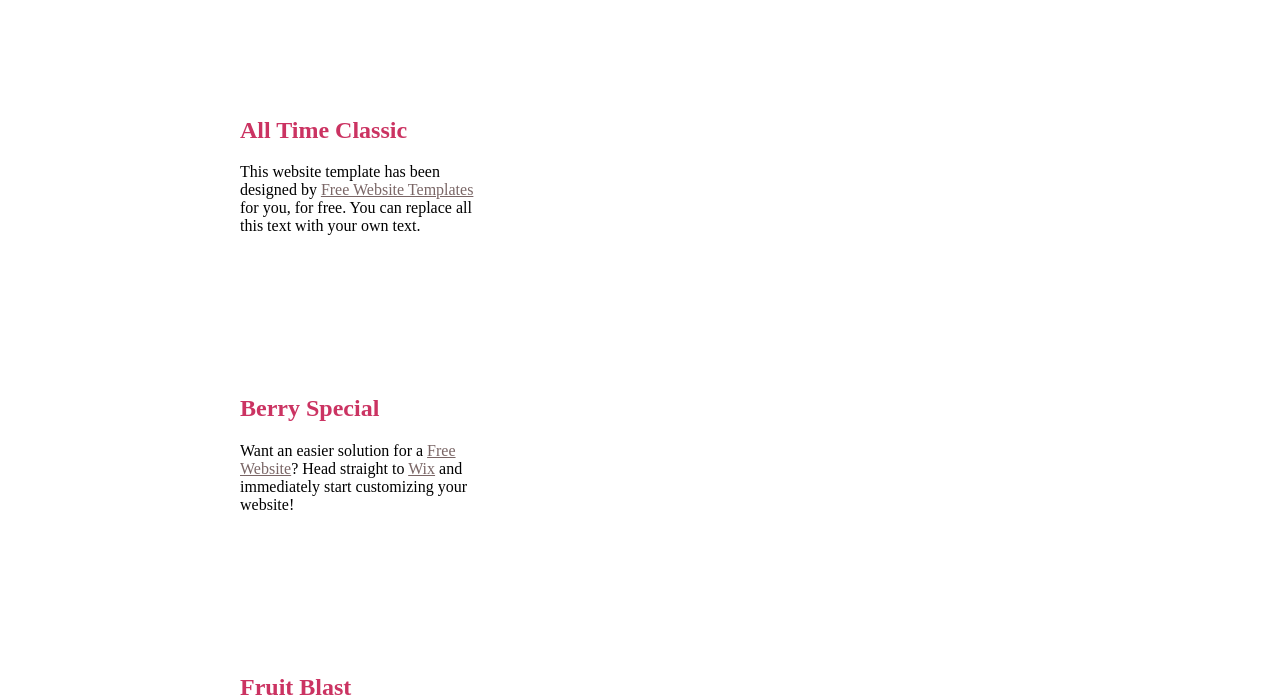
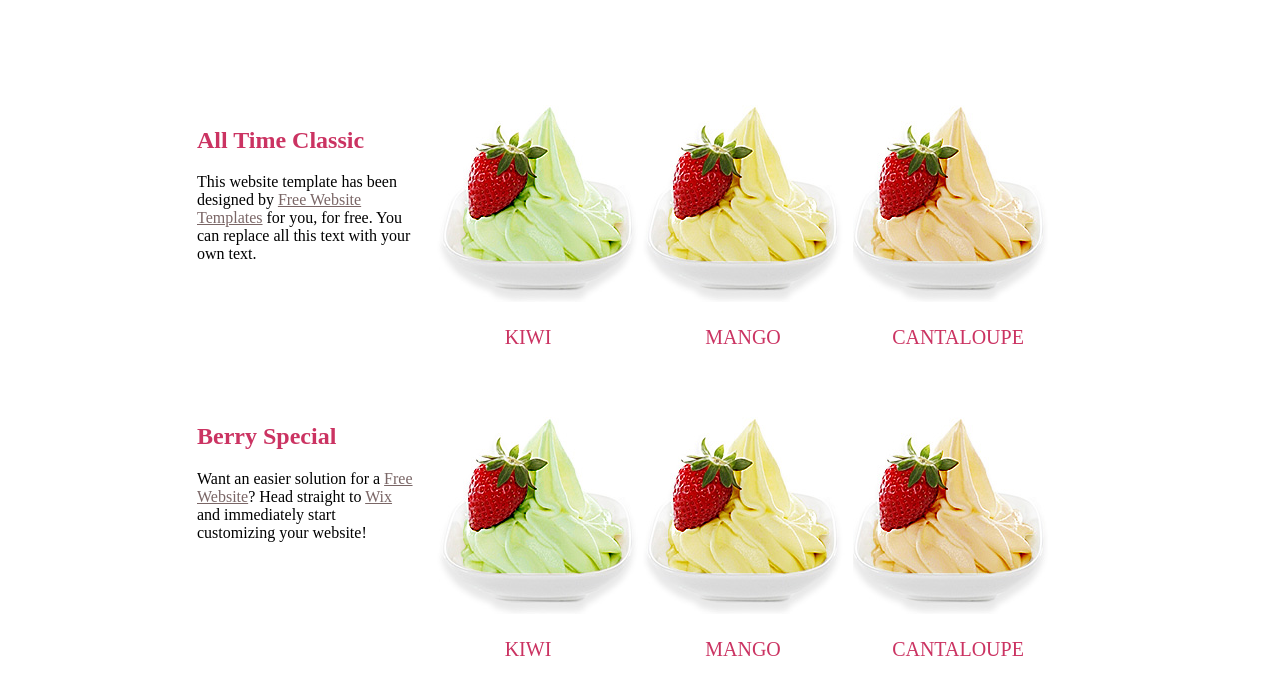
Before and after one commit to MyatChawSu/Freeze, a plain HTML site: page Freeze/product.html in a window 1280 px wide. Shown: the part 189-888 px from the top of the page. Drawn offline with Linux system fonts and the light colour scheme.

Commit message:
mcs
product html add

```diff
--- a/Freeze/css/style.css
+++ b/Freeze/css/style.css
@@ -1,5 +1,9 @@
 @charset "utf-8";
 body {
+  margin: 0;
+  padding: 0;
+}
+ul {
   margin: 0;
   padding: 0;
 }
@@ -22,19 +26,20 @@ li {
   margin: 0 auto;
 }
 /*Product CSS*/
-aside {
-  width: 280px;
-  float: left;
-}
-main {
-  width: 560px;
-}
-h2 {
-  color: #cb3362;
+.product .inr {
+  width: 886px;
 }
 .product aside {
-  margin-right: 38px;
-  padding-top: 40px;
+  width: 220px;
+  float: left;
+  padding-top: 50px;
+}
+.product main {
+  width: 660px;
+  float: right;
+}
+h2,.ice ul li p {
+  color: #cb3362;
 }
 .product a {
   color: #7a6666;
@@ -45,8 +50,20 @@ h2 {
 .product .content {
   padding-top: 60px;
 }
-.product .content ul li {
+.product .pro-content ul li {
   margin-bottom: 160px;
+}
+.ice ul li {
+  width: 210px;
+  float: left;
+  text-align: center;
+  margin-right: 5px;
+}
+.ice ul li:last-child {
+  margin-right: 0;
+}
+.ice ul li p {
+  font-size: 20px;
 }
 /* for header and footer */
 .menu {
--- a/Freeze/product.html
+++ b/Freeze/product.html
@@ -29,8 +29,8 @@
       </div>
     </div>
    </section>
-   <section class="content inr">
-     <aside>
+   <section class="content inr cFix">
+     <aside class="pro-content">
        <ul>
          <li>
           <h2>All Time Classic</h2>
@@ -46,9 +46,34 @@
          </li>
        </ul>
      </aside>
-     <main>
-       <ul>
-         <li></li>
+     <main class="ice">
+       <ul class="cFix">
+         <li>
+           <img src="images/kiwi.jpg" alt="kiwi">
+           <p>KIWI</p>
+         </li>
+         <li>
+           <img src="images/mango.jpg" alt="mango">
+           <p>MANGO</p>
+         </li>
+         <li>
+           <img src="images/cantaloupe.jpg" alt="cantaloupe">
+           <p>CANTALOUPE</p>
+         </li>
+       </ul>
+       <ul class="cFix">
+         <li>
+           <img src="images/kiwi.jpg" alt="kiwi">
+           <p>KIWI</p>
+         </li>
+         <li>
+           <img src="images/mango.jpg" alt="mango">
+           <p>MANGO</p>
+         </li>
+         <li>
+           <img src="images/cantaloupe.jpg" alt="cantaloupe">
+           <p>CANTALOUPE</p>
+         </li>
        </ul>
      </main>
    </section>
```
